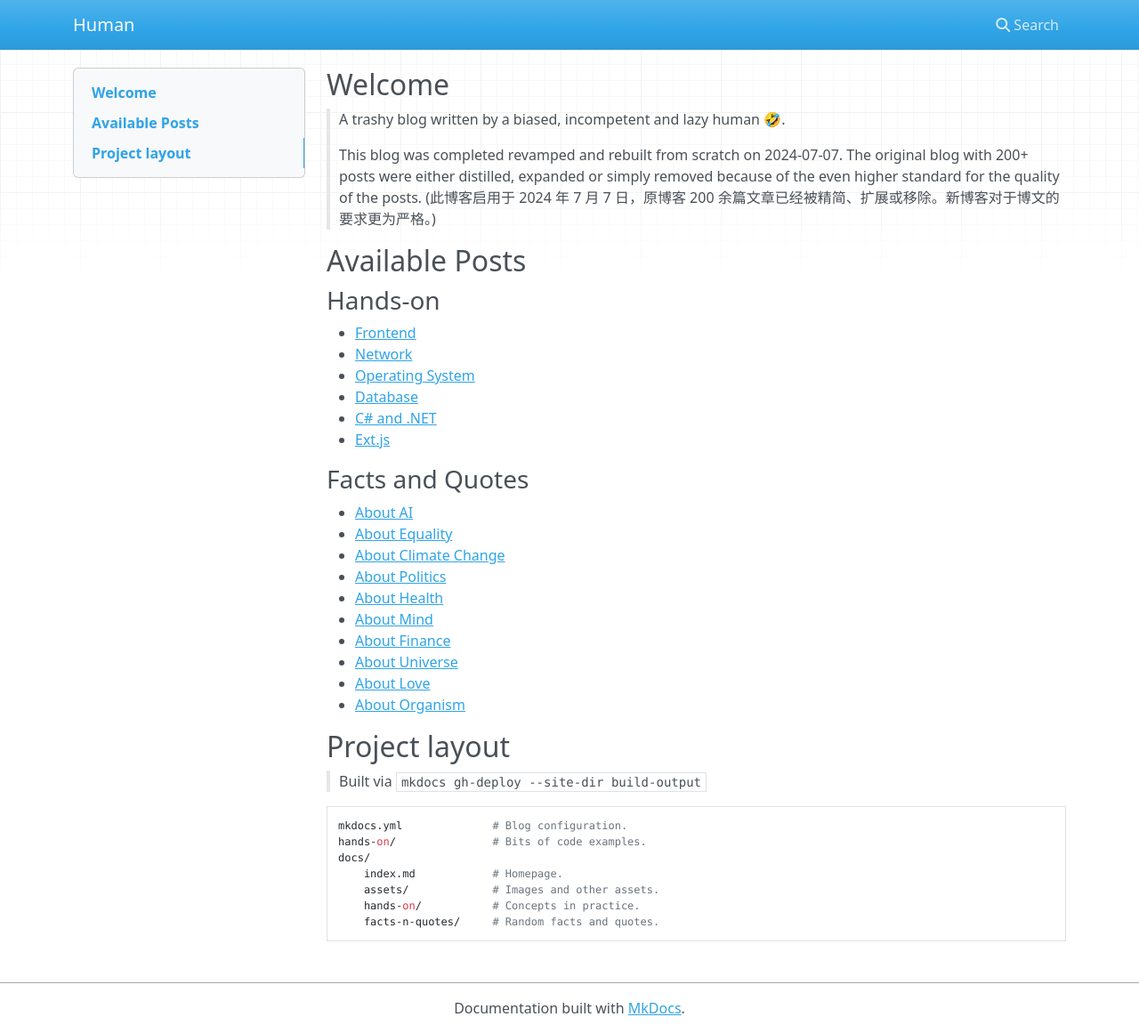
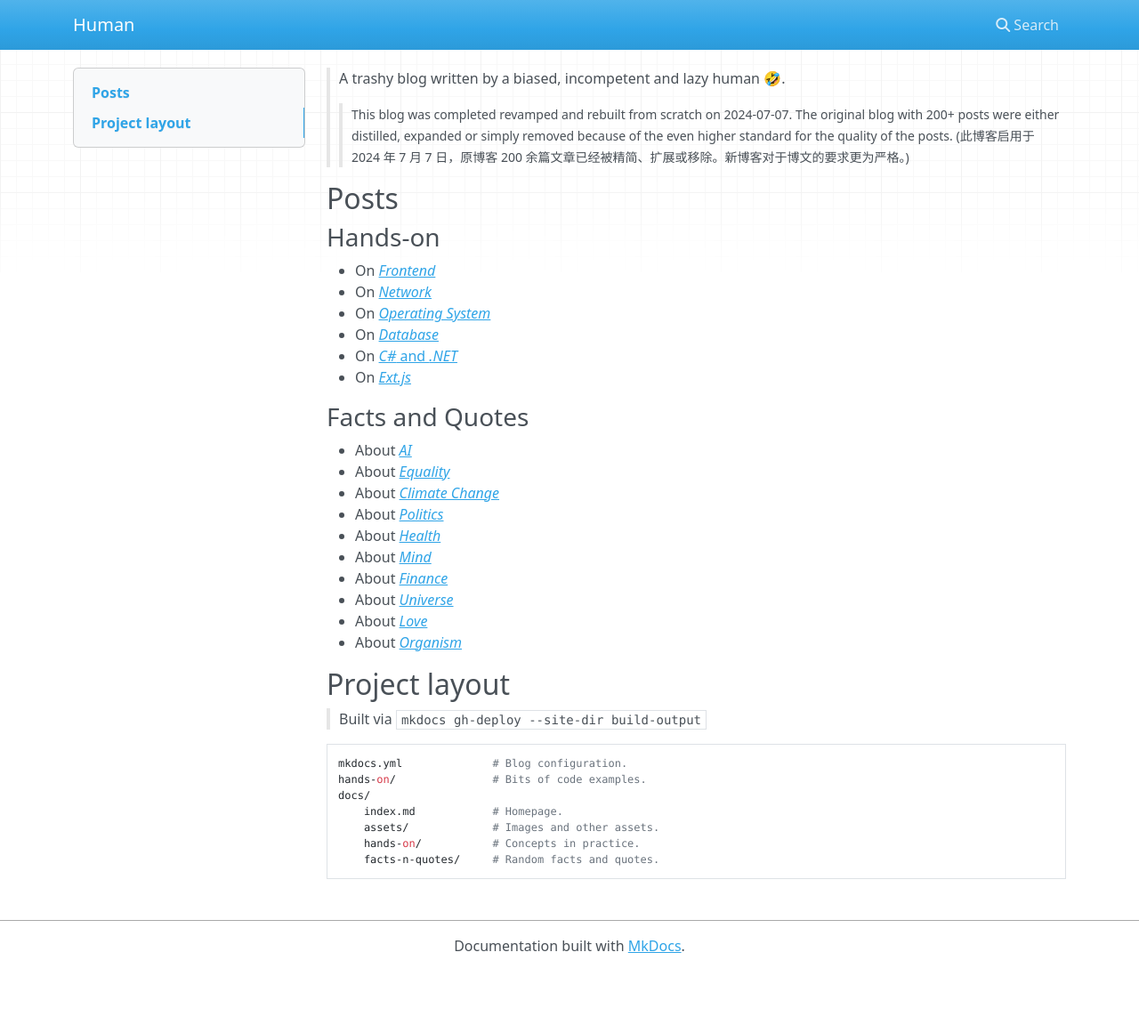
Before and after one commit to codingEzio/codingEzio.github.io, an MkDocs documentation site: the page built from docs/index.md, in a window 1280 px wide and 1161 px high. Shown: the whole window at 89% size. Built offline with MkDocs 1.6.1, drawn with Linux system fonts in a browser that asks for light colours; nearby versions of some CDN libraries.

Commit message:
style+refactor: Cleaner homepage and links

```diff
--- a/docs/index.md
+++ b/docs/index.md
@@ -1,32 +1,29 @@
-## Welcome
+> A trashy blog written by a biased, incompetent and lazy human 🤣.
+>> <small>This blog was completed revamped and rebuilt from scratch on 2024-07-07. The original blog with 200+ posts were either distilled, expanded or simply removed because of the even higher standard for the quality of the posts. (此博客启用于 2024 年 7 月 7 日，原博客 200 余篇文章已经被精简、扩展或移除。新博客对于博文的要求更为严格。)</small>
 
-> A trashy blog written by a biased, incompetent and lazy human 🤣.
->
-> This blog was completed revamped and rebuilt from scratch on 2024-07-07. The original blog with 200+ posts were either distilled, expanded or simply removed because of the even higher standard for the quality of the posts. (此博客启用于 2024 年 7 月 7 日，原博客 200 余篇文章已经被精简、扩展或移除。新博客对于博文的要求更为严格。)
-
-## Available Posts
+## Posts
 
 ### Hands-on
 
-- [Frontend](./hands-on/core-frontend.md)
-- [Network](./hands-on/core-network.md)
-- [Operating System](./hands-on/core-operatingsystem.md)
-- [Database](./hands-on/core-database.md)
-- [C# and .NET](./hands-on/core-csharp-n-dotnet.md)
-- [Ext.js](./hands-on/random-extjs-overview.md)
+- On [*Frontend*](./hands-on/core-frontend.md)
+- On [*Network*](./hands-on/core-network.md)
+- On [*Operating System*](./hands-on/core-operatingsystem.md)
+- On [*Database*](./hands-on/core-database.md)
+- On [*C#* and *.NET*](./hands-on/core-csharp-n-dotnet.md)
+- On [*Ext.js*](./hands-on/random-extjs-overview.md)
 
 ### Facts and Quotes
 
-- [About AI](./facts-n-quotes/facts-n-quotes-about-AI.md)
-- [About Equality](./facts-n-quotes/facts-n-quotes-about-equality.md)
-- [About Climate Change](./facts-n-quotes/facts-n-quotes-about-climate-change.md)
-- [About Politics](./facts-n-quotes/facts-n-quotes-about-politics.md)
-- [About Health](./facts-n-quotes/facts-n-quotes-about-health.md)
-- [About Mind](./facts-n-quotes/facts-n-quotes-about-mind.md)
-- [About Finance](./facts-n-quotes/facts-n-quotes-about-finance.md)
-- [About Universe](./facts-n-quotes/facts-n-quotes-about-universe.md)
-- [About Love](./facts-n-quotes/facts-n-quotes-about-love.md)
-- [About Organism](./facts-n-quotes/facts-n-quotes-about-organism.md)
+- About [*AI*](./facts-n-quotes/facts-n-quotes-about-AI.md)
+- About [*Equality*](./facts-n-quotes/facts-n-quotes-about-equality.md)
+- About [*Climate Change*](./facts-n-quotes/facts-n-quotes-about-climate-change.md)
+- About [*Politics*](./facts-n-quotes/facts-n-quotes-about-politics.md)
+- About [*Health*](./facts-n-quotes/facts-n-quotes-about-health.md)
+- About [*Mind*](./facts-n-quotes/facts-n-quotes-about-mind.md)
+- About [*Finance*](./facts-n-quotes/facts-n-quotes-about-finance.md)
+- About [*Universe*](./facts-n-quotes/facts-n-quotes-about-universe.md)
+- About [*Love*](./facts-n-quotes/facts-n-quotes-about-love.md)
+- About [*Organism*](./facts-n-quotes/facts-n-quotes-about-organism.md)
 
 ## Project layout
 
```
